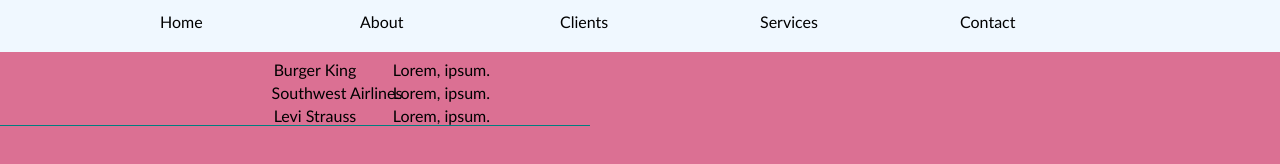
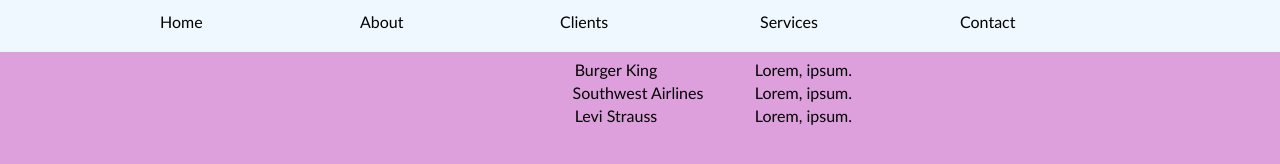
Before and after one commit to ThaliaOlvera/navbarJsExample, a plain HTML site: page index.html in a window 1280 px wide. Drawn offline with nearby package versions, Linux system fonts and the light colour scheme.

Commit message:
responsive done

```diff
--- a/styles.css
+++ b/styles.css
@@ -106,17 +106,18 @@
   .menu-clients ul {
     position: absolute;
     top: 40px;
-    width: 550px;
+    width: 87%;
     margin-left: 20px;
     text-align: center;
-    border-bottom: solid 1px teal;
+    border-bottom: none;
   }
 
   .menu-services ul {
     position: absolute;
     text-align: right;
     top: 40px;
-    width: 470px;
+    width: 72%;
+    border-bottom: none;
   }
 
   .menu-clients ul li {
@@ -146,11 +147,28 @@
   body {
     background-color: aqua;
   }
+
+  .menu-clients ul {
+    width: 86%;
+    border-bottom: none;
+  }
+  .menu-services ul {
+    width: 68%;
+    border-bottom: none;
+  }
 }
+@media only screen and (min-width: 900px) {
+  body {
+    background-color: yellow;
+  }
 
-@media only screen and (min-width: 992pxpx) {
-  body {
-    background-color: salmon;
+  .menu-clients ul {
+    width: 86%;
+    border-bottom: none;
+  }
+  .menu-services ul {
+    width: 67%;
+    border-bottom: none;
   }
 }
 
@@ -158,4 +176,28 @@
   body {
     background-color: palevioletred;
   }
+
+  .menu-clients ul {
+    width: 91%;
+    border-bottom: none;
+  }
+  .menu-services ul {
+    width: 63%;
+    border-bottom: none;
+  }
 }
+
+@media only screen and (min-width: 1024px) {
+  body {
+    background-color: plum;
+  }
+
+  .menu-clients ul {
+    width: 90%;
+    border-bottom: none;
+  }
+  .menu-services ul {
+    width: 65%;
+    border-bottom: none;
+  }
+}
```
